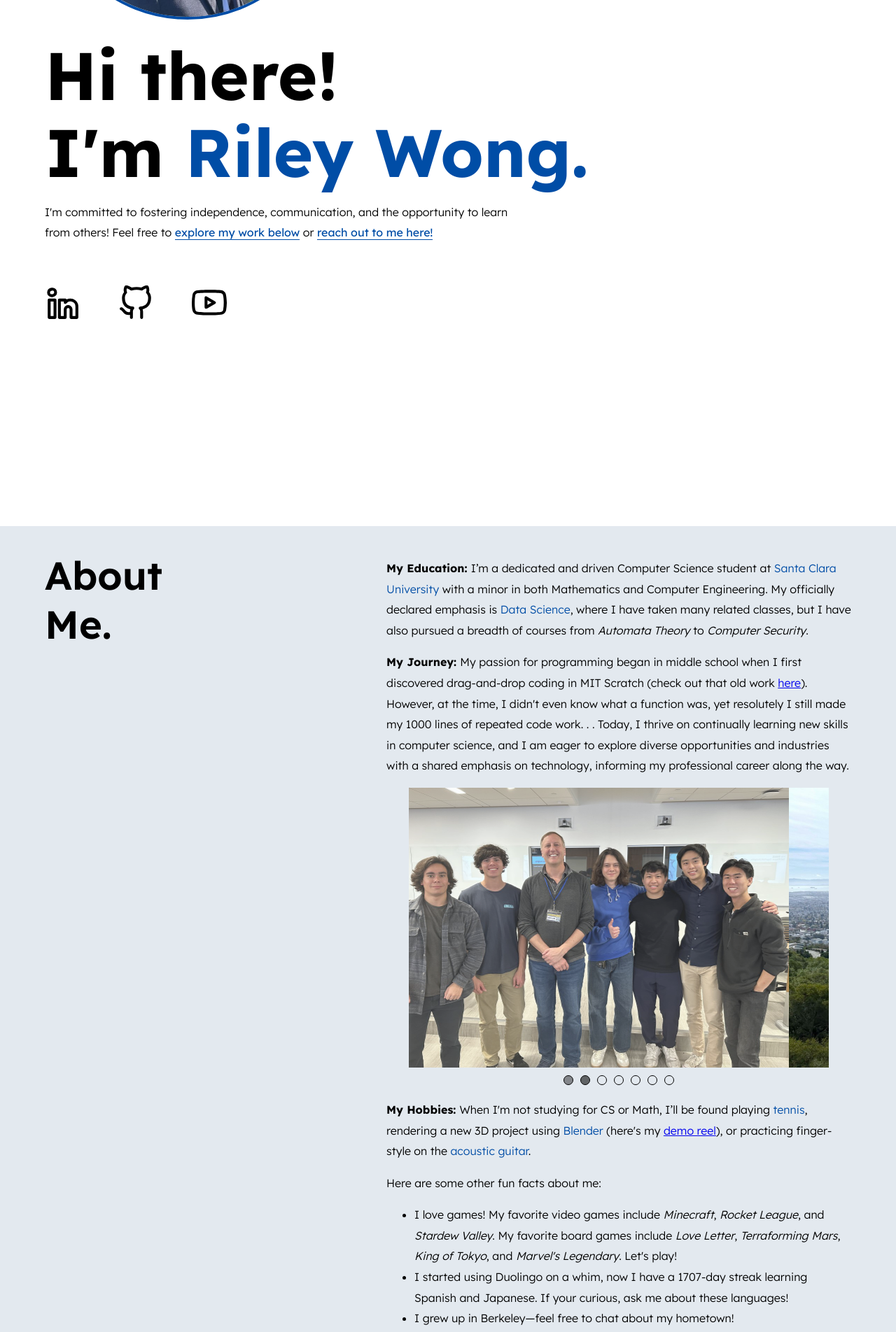
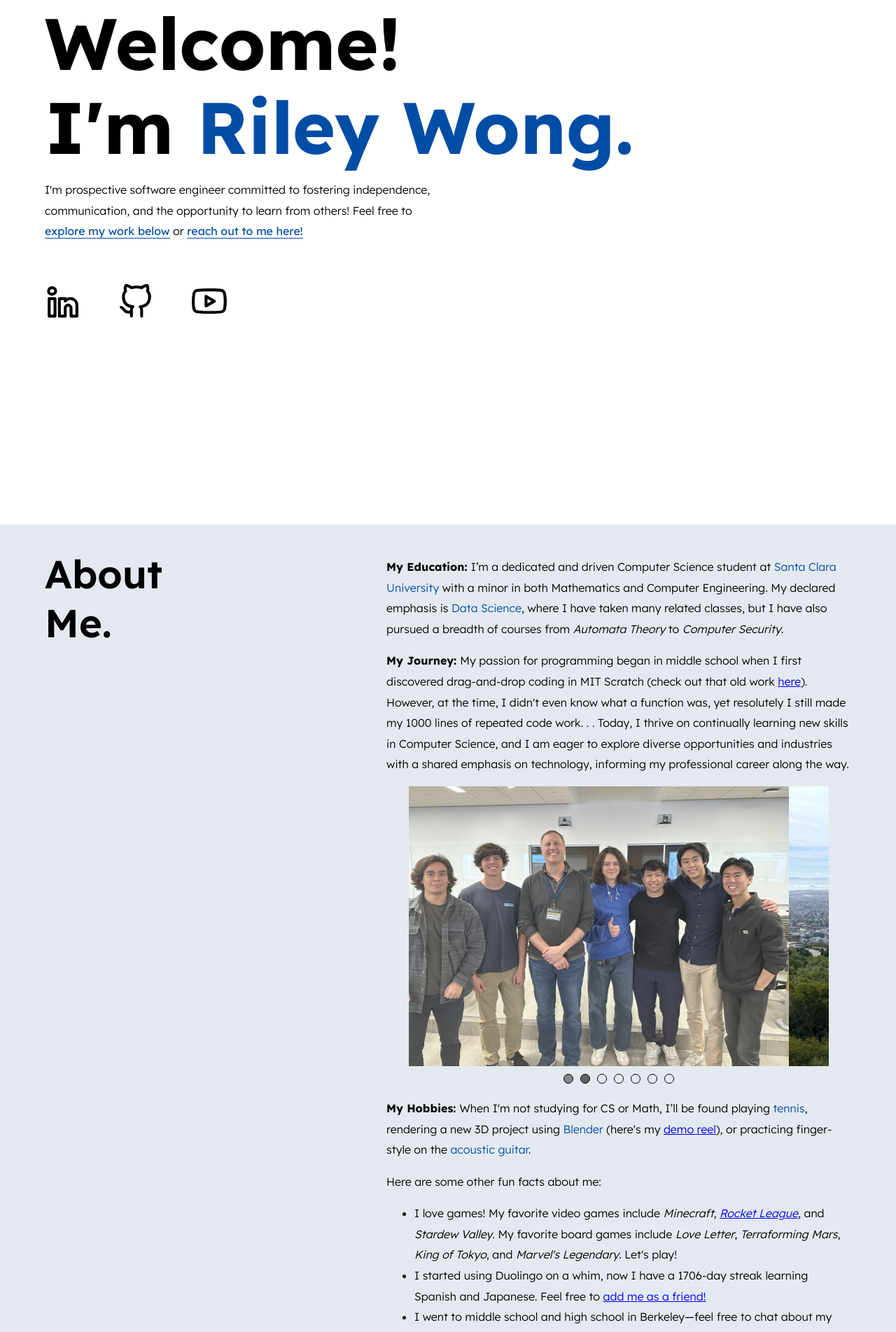
Before and after one commit to rileywong311/Personal-Website, a Vue app: page / in a window 1280 px wide. Shown: the part 620-2524 px from the top of the page at 70% size. Built offline with nearby package versions, Linux system fonts and the light colour scheme.

Commit message:
Update content and styles

```diff
--- a/src/App.vue
+++ b/src/App.vue
@@ -39,7 +39,7 @@ html, body {
 }
 
 h1 {
-  font-size: 6rem;
+  font-size: 6.5rem;
   font-weight: 700;
   margin: 0;
   line-height: 1.15;
--- a/src/components/MediaLogos.vue
+++ b/src/components/MediaLogos.vue
@@ -25,11 +25,11 @@ export default {
 <style scoped>
 img {
   width: 50px;
-  transition: 0.8s;
+  transition: 0.15s;
 }
 
 img:hover {
-  transform: scale(1.2);
+  transform: scale(1.1);
 }
 
 .center {
--- a/src/components/Navbar.vue
+++ b/src/components/Navbar.vue
@@ -120,7 +120,7 @@ export default {
   margin: 10px;
   padding: 5px 15px 5px;
   border-radius: 999px;
-  transition: 0.3s ease-in-out;
+  transition: 0.3s;
 }
 
 .main-link:hover,
--- a/src/components/ProjectCard.vue
+++ b/src/components/ProjectCard.vue
@@ -48,7 +48,7 @@ export default {
 }
 
 img, span {
-  transition: 1s
+  transition: 0.2s
 }
 
 a:hover {
--- a/src/views/MainPage.vue
+++ b/src/views/MainPage.vue
@@ -5,10 +5,10 @@
   <div id="HeroPaddingTop" class="hero-padding"/>
   <section id="Hero" class="hero">
     <div id="SectionBreak" data-section-number="0" style="overflow: hidden">
-      <h1 ref="heroHeading1" style="transition: ease-in-out 1.25s" class="outside-screen">Hi there!</h1>
+      <h1 ref="heroHeading1" style="transition: ease-in-out 1.25s" class="outside-screen">Welcome!</h1>
       <h1 ref="heroHeading2" style="transition: ease-in-out 1.5s" class="outside-screen">I'm <span style="color: var(--secondary)">Riley Wong.</span></h1>
-      <p ref="heroParagraph" style="transition: ease-in-out 1.75s; max-width: 70ch" class="outside-screen">
-        I'm committed to fostering independence, communication, and the opportunity to learn from others! Feel free to
+      <p ref="heroParagraph" style="transition: ease-in-out 1.75s; max-width: 59ch" class="outside-screen">
+        I'm prospective software engineer committed to fostering independence, communication, and the opportunity to learn from others! Feel free to
         <span role="tab" tabindex="0" @click="toProjects" @keyup.enter="toProjects" class="hero-to-link">explore my work below</span>
         or <span role="tab" tabindex="0" @click="toContact" @keyup.enter="toContact" class="hero-to-link">reach out to me here!</span>
       </p>
@@ -33,7 +33,7 @@
         <b>My Education: </b>
         I’m a dedicated and driven Computer Science student at <span style="color: var(--secondary)">Santa Clara University</span>
         with a minor in both Mathematics and Computer Engineering.
-        My officially declared emphasis is <span style="color: var(--secondary)">Data Science</span>, where I have taken many related classes,
+        My declared emphasis is <span style="color: var(--secondary)">Data Science</span>, where I have taken many related classes,
         but I have also pursued a breadth of courses from <i>Automata Theory</i> to <i>Computer Security</i>.
       </p>
       <p>
@@ -41,7 +41,7 @@
         My passion for programming began in middle school when I first discovered drag-and-drop coding in MIT Scratch
         (check out that old work <a href="https://scratch.mit.edu/users/18rwong/projects/" target="_blank">here</a>).
         However, at the time, I didn't even know what a function was, yet resolutely I still made my 1000 lines of repeated code work.&nbsp;.&nbsp;.
-        Today, I thrive on continually learning new skills in computer science, and I am eager to explore diverse opportunities and industries with a
+        Today, I thrive on continually learning new skills in Computer Science, and I am eager to explore diverse opportunities and industries with a
         shared emphasis on technology, informing my professional career along the way.
       </p>
       <Carousel
@@ -67,16 +67,17 @@
         <ul>
           <li>
             I love games!
-            My favorite video games include <i>Minecraft</i>, <i>Rocket League</i>, and <i>Stardew Valley</i>.
+            My favorite video games include <i>Minecraft</i>,
+            <i><a href="https://youtu.be/AHD0pEyAHJQ?si=TmpkKYEzP0iJJWcX" target="_blank">Rocket League</a></i>, and <i>Stardew Valley</i>.
             My favorite board games include <i>Love Letter</i>, <i>Terraforming Mars</i>, <i>King of Tokyo</i>, and <i>Marvel's Legendary</i>.
             Let's play!
           </li>
           <li>
-            I started using Duolingo on a whim, now I have a {{ Math.round((((new Date().getTime()) - (new Date("09/10/2019").getTime())) / (1000 * 3600 * 24))) }}-day
-            streak learning Spanish and Japanese. If your curious, ask me about these languages!
+            I started using Duolingo on a whim, now I have a {{ Math.round((((new Date().getTime()) - (new Date("09/11/2019").getTime())) / (1000 * 3600 * 24))) }}-day
+            streak learning Spanish and Japanese. Feel free to <a href="https://www.duolingo.com/profile/Riley69311" target="_blank">add me as a friend!</a>
           </li>
           <li>
-            I grew up in Berkeley—feel free to chat about my hometown!
+            I went to middle school and high school in Berkeley—feel free to chat about my hometown!
           </li>
         </ul>
       </p>
@@ -150,26 +151,11 @@
                     {link: 'https://www.brickdle.com/', name: 'Play here!'}
                   ]">
       <p>
-        Parsed catalog of LEGO sets to create a Wordle-like game where users guess number of LEGO’s in the picture.
+        My friend and I parsed a catalog of LEGO sets to create a Wordle-like game where you guess the number of LEGO’s in the picture.
         We are releasing global daily puzzles!
       </p>
       <div style="display: flex; row-gap: 12px; column-gap: 5px; flex-wrap: wrap">
         <SkillTag v-for="skill in ['Flutter', 'Python', 'SQL', 'Google Analytics', 'BigQuery']"> {{ skill }} </SkillTag>
-      </div>
-    </ProjectCard>
-    <hr class="line-break" />
-    <ProjectCard name="Park, Bus, & Jam"
-                  type="vid"
-                  media="https://www.youtube.com/embed/GFKy2b_VfmI"
-                  :links="[
-                    {link: 'https://github.com/rileywong311/Park-Bus-and-Jam', name: 'GitHub'}
-                  ]">
-      <p>
-        Traffic congestion and other stresses of transportation can quickly take away from a once-in-a-lifetime concert experience.
-        This app takes care of all the stress, providing precise routing, cheap/available parking spaces, and an optimized last leg of public transport to your venue.
-      </p>
-      <div style="display: flex; row-gap: 12px; column-gap: 5px; flex-wrap: wrap">
-        <SkillTag v-for="skill in ['Dart', 'Python', 'Flutter', 'Flask', 'INRIX API', 'Ticket Master API', 'Google Services API']"> {{ skill }} </SkillTag>
       </div>
     </ProjectCard>
     <hr class="line-break" />
@@ -181,11 +167,11 @@
                     {link: 'https://gist.github.com/rileywong311/c5dd453740ac7e80107398032698b081', name: 'Final Report'}
                   ]">
       <p>
-        This project further bridges the IfcOpenShell and BrickSchema open-source communities and shared mission to evolve the common exchange of building information.
-        This project allows facility management operators to seamlessly edit equipment data and relationships as they continue monitoring the building.
+        This project further bridges the IfcOpenShell and BrickSchema open-source communities and shared mission to evolve the common exchange of building information
+        by allowing facility management operators to seamlessly edit equipment data and relationshipsin in the continued monitoring of a building.
       </p>
       <div style="display: flex; row-gap: 12px; column-gap: 5px; flex-wrap: wrap">
-        <SkillTag v-for="skill in ['Python', 'SPARQL', 'Blender API', 'Plugin', 'Python Unit Tests', 'Feature Tests', 'Smart Buildings', 'Building Information Models', 'IFC', 'BrickSchema']"> {{ skill }} </SkillTag>
+        <SkillTag v-for="skill in ['Python', 'SPARQL', 'Blender API', 'Unit Tests', 'Feature Tests', 'Smart Buildings', 'BIM', 'IFC', 'BrickSchema']"> {{ skill }} </SkillTag>
       </div>
     </ProjectCard>
     <hr class="line-break" />
@@ -196,7 +182,7 @@
                     {link: 'https://github.com/rileywong311/CalHack-AI-2023', name: 'GitHub'}
                   ]">
       <p>
-       An AI-powered cooking assistant designed to provide users with an intuitive, seamless, and delightful culinary experience.
+       My team and I built an AI-powered cooking assistant designed to provide users with an intuitive and seamless culinary experience.
        I primarily worked on the frontend, ensuring a user-friendly interface that guides the cooking process,
        but I also collaborated closely with the backend team to optimize prompts as we focused on parsing GPT-4 effectively.
       </p>
@@ -229,7 +215,7 @@
                     {link: 'https://github.com/rileywong311/Logistic-Map-PRNG', name: 'GitHub'}
                   ]">
       <p>
-        Distilled the chaotic region of the logistic map as a source of entropy for intrinsic random number generation;
+        I distilled the chaotic region of the logistic map as a source of entropy for intrinsic random number generation;
         this tapped into the logistic map's inherent unpredictability.
         Afterward, I ran a series of statistical tests to evaluate that the generator met the criteria for randomness.
       </p>
@@ -454,7 +440,7 @@ export default {
 }
 
 .bio-pic {
-  --size: 400px;
+  --size: 350px;
   width: var(--size);
   height: var(--size);
   border: 4px solid var(--secondary);
@@ -630,7 +616,7 @@ export default {
   color: var(--secondary);
   padding: 10px 30px 10px;
   border-radius: 999px;
-  transition: 0.5s;
+  transition: 0.3s;
 }
 
 .email:hover {
```
